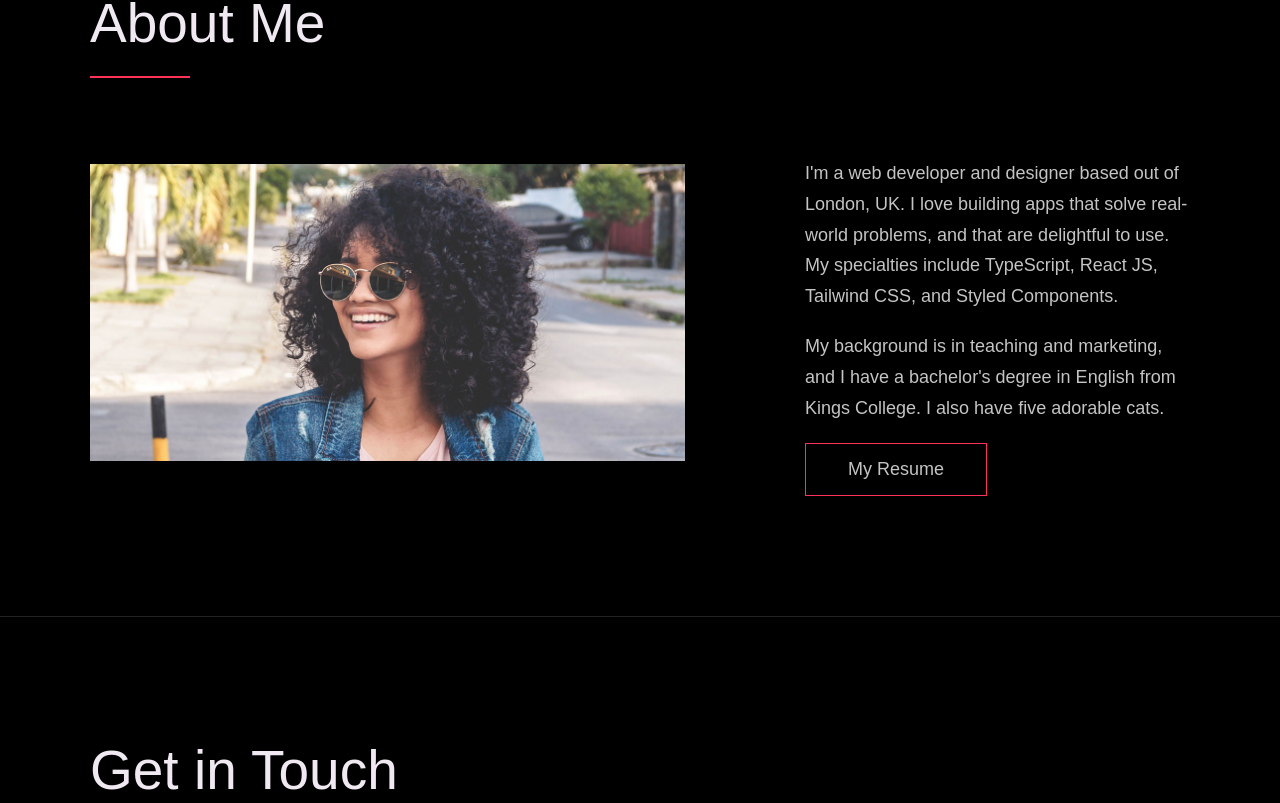
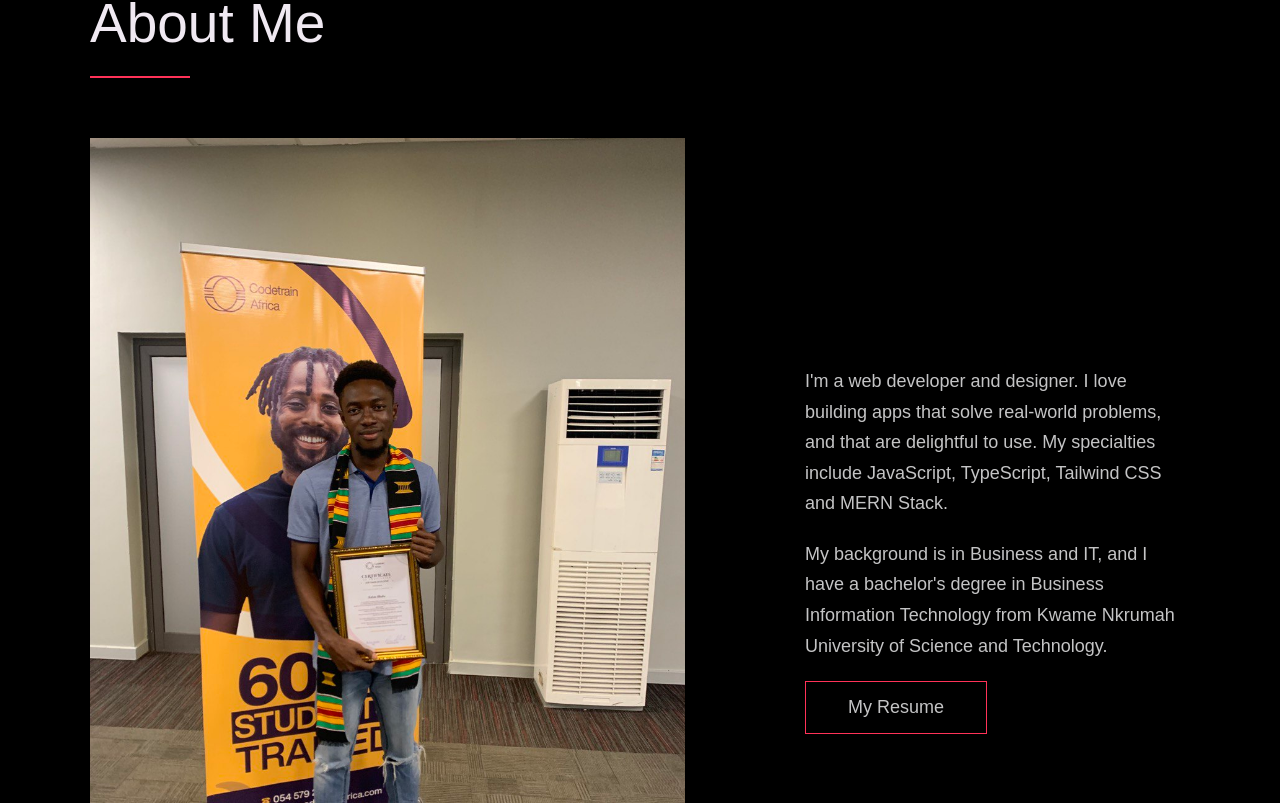
Before and after one commit to eakelvin/portfolio-ii, a React (Vite) app: page / in a window 1280 px wide. Shown: the part 2777-3580 px from the top of the page. Built offline with nearby package versions, Linux system fonts and the light colour scheme; a web font is replaced by a local one.

Commit message:
about page

```diff
--- a/src/Components/About.jsx
+++ b/src/Components/About.jsx
@@ -7,22 +7,19 @@ const AboutSection = () => {
         <h2>About Me</h2>
         <div className="about__content">
           <div className="about__text">
-            {/* Replace the below paragraph with info about yourself */}
             <p>
-              I'm a web developer and designer based out of London, UK. I love building apps that solve real-world problems, and that are delightful to use. My specialties include TypeScript, React JS, Tailwind CSS, and Styled Components.
+              I'm a web developer and designer. I love building apps that solve real-world problems, and that are delightful to use. My specialties include JavaScript, TypeScript, Tailwind CSS and MERN Stack.
             </p>
             <p>
-              My background is in teaching and marketing, and I have a bachelor's degree in English from Kings College. I also have five adorable cats.
+              My background is in Business and IT, and I have a bachelor's degree in Business Information Technology from Kwame Nkrumah University of Science and Technology.
             </p>
-            {/* Provide a link to your resume */}
-            <a href="#" className="btn">
+            <a href="https://flowcv.com/resume/r8p9dbnsrn" className="btn">
               My Resume
             </a>
           </div>
 
           <div className="about__photo-container">
-            {/* Add a nice photo of yourself */}
-            <img className="about__photo" src="./images/jane.jpg" alt="" />
+            <img className="about__photo" src="./images/photo_2_2023-10-19_10-41-00.jpg" alt="" />
           </div>
         </div>
       </div>
```
Also changed, not shown: public/images/jane.jpg (deleted).
